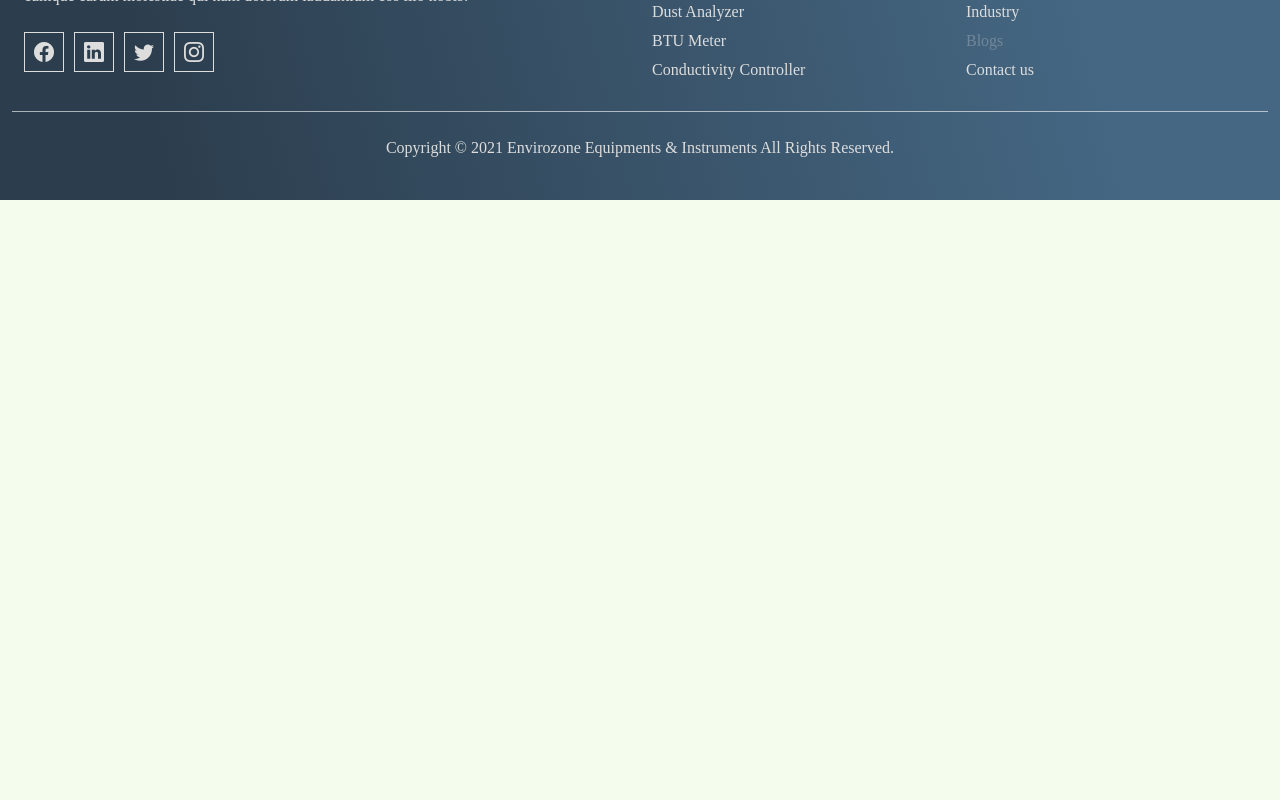
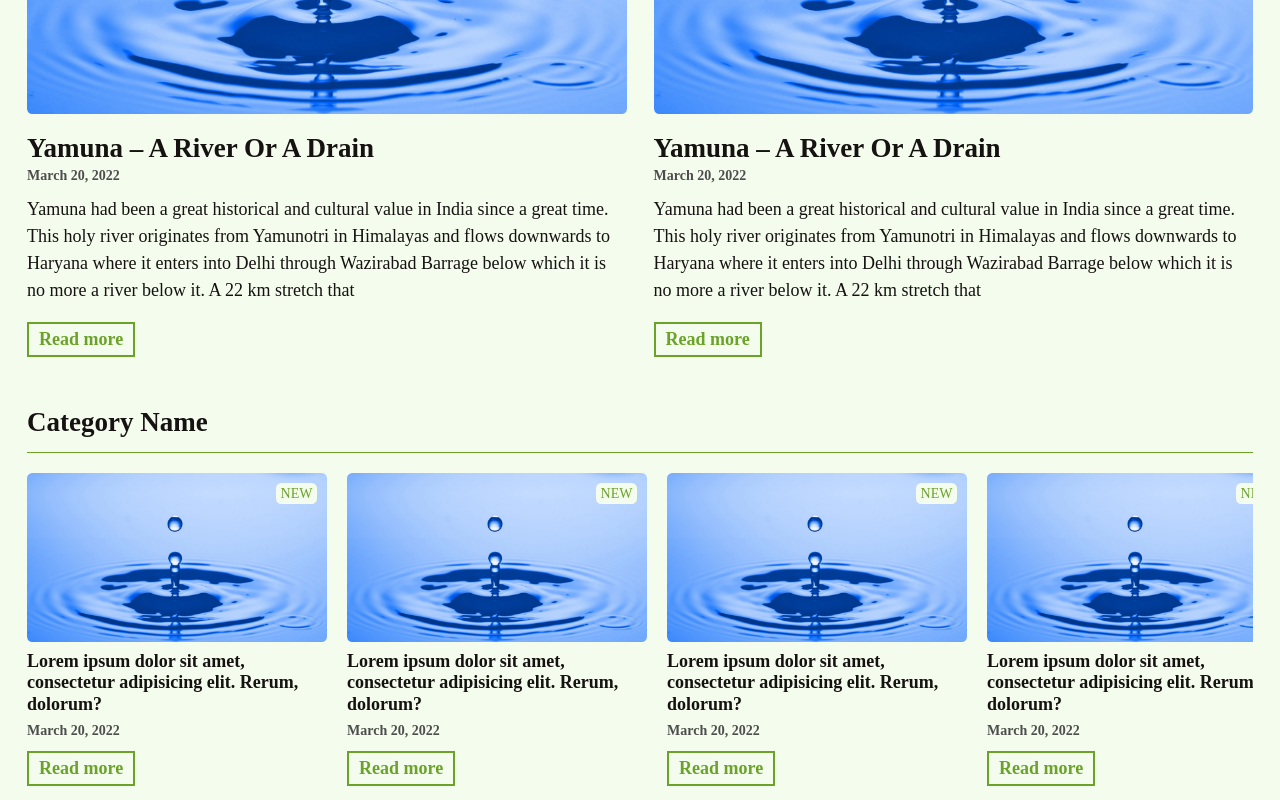
Before and after one commit to ny4899/e2i, a React (Create React App) app: page /#/blogs in a window 1280 px wide. Shown: the part 360-1160 px from the top of the page. Before the commit the page ends 800 px from the top, so only its background shows below. Built offline with nearby package versions, Linux system fonts and the light colour scheme; a web font is replaced by a local one.

Commit message:
Added Blog Page

```diff
--- a/src/Assets/CSS/root.css
+++ b/src/Assets/CSS/root.css
@@ -5,9 +5,11 @@
     --darkwhite: #dddddd;
     --green: #6ba229;
     --greendark: #497415;
+    --bodybg : rgb(244, 253, 237);
     /* ------------- */
-    --topnavHeight: 40px !important;
+    --topnavHeight: 40px;
     --mainnavHeight: 70px;
+    font-size: 18px !important;
 }
 * {
     margin: 0;
@@ -19,19 +21,16 @@ a{
     color: var(--dark);
 }
 html{
-
-    width: 100% !important;
+    scroll-behavior: smooth;
 }
 body {
-    width: 100% !important;
-    position: relative;
     font-family: 'Baloo Paaji 2', cursive;
-    overflow-x: hidden !important;
-    background-color: rgb(244, 253, 237);
+    overflow-x: hidden;
+    background-color: var(--bodybg);
 }
 @media only screen and (max-width: 768px) {
     :root{
         --topnavHeight: 30px;
-
+        font-size: 16px !important;
     }
 }
--- /dev/null
+++ b/src/Layouts/Blogs/CategoryBlogSection/CategoryBlogSection.js
@@ -0,0 +1,121 @@
+import React from 'react'
+import "../blogpage.css"
+import drop from "../../../Assets/Images/home/drop.webp"
+
+
+const CategoryBlogSection = () => {
+  return (
+    <div>
+    <div className="container-xxl px-3 px-sm-4 mt-3">
+      <div className="py-1 categoryHeading__box">
+        <h3 className="fs-4 fw-bold">Category Name</h3>
+      </div>
+      <div className="categoryCard__wrapper">
+
+        <div className="category__card">
+          <div className="blogCard__img__box">
+            <img src={drop} className="w-100 rounded-3" alt="" />
+            <div className="card__badge rounded-3">
+              <p className="m-0 px-1 py-0 txt__sm">NEW</p>
+            </div>
+          </div>
+          <h3 className="fs-6 fw-bold mt-2 mb-0">Lorem ipsum dolor sit amet, consectetur adipisicing elit. Rerum, dolorum?
+          </h3>
+          <p className="blog__date__txt mt-1">March 20, 2022</p>
+          <div className="">
+            <a href="#" className="blog__readmore__btn d-inline-block">Read more</a>
+          </div>
+        </div>
+        <div className="category__card">
+          <div className="blogCard__img__box">
+            <img src={drop} className="w-100 rounded-3" alt="" />
+            <div className="card__badge rounded-3">
+              <p className="m-0 px-1 py-0 txt__sm">NEW</p>
+            </div>
+          </div>
+          <h3 className="fs-6 fw-bold mt-2 mb-0">Lorem ipsum dolor sit amet, consectetur adipisicing elit. Rerum, dolorum?
+          </h3>
+          <p className="blog__date__txt mt-1">March 20, 2022</p>
+          <div className="">
+            <a href="#" className="blog__readmore__btn d-inline-block">Read more</a>
+          </div>
+        </div>
+        <div className="category__card">
+          <div className="blogCard__img__box">
+            <img src={drop} className="w-100 rounded-3" alt="" />
+            <div className="card__badge rounded-3">
+              <p className="m-0 px-1 py-0 txt__sm">NEW</p>
+            </div>
+          </div>
+          <h3 className="fs-6 fw-bold mt-2 mb-0">Lorem ipsum dolor sit amet, consectetur adipisicing elit. Rerum, dolorum?
+          </h3>
+          <p className="blog__date__txt mt-1">March 20, 2022</p>
+          <div className="">
+            <a href="#" className="blog__readmore__btn d-inline-block">Read more</a>
+          </div>
+        </div>
+        <div className="category__card">
+          <div className="blogCard__img__box">
+            <img src={drop} className="w-100 rounded-3" alt="" />
+            <div className="card__badge rounded-3">
+              <p className="m-0 px-1 py-0 txt__sm">NEW</p>
+            </div>
+          </div>
+          <h3 className="fs-6 fw-bold mt-2 mb-0">Lorem ipsum dolor sit amet, consectetur adipisicing elit. Rerum, dolorum?
+          </h3>
+          <p className="blog__date__txt mt-1">March 20, 2022</p>
+          <div className="">
+            <a href="#" className="blog__readmore__btn d-inline-block">Read more</a>
+          </div>
+        </div>
+        <div className="category__card">
+          <div className="blogCard__img__box">
+            <img src={drop} className="w-100 rounded-3" alt="" />
+            <div className="card__badge rounded-3">
+              <p className="m-0 px-1 py-0 txt__sm">NEW</p>
+            </div>
+          </div>
+          <h3 className="fs-6 fw-bold mt-2 mb-0">Lorem ipsum dolor sit amet, consectetur adipisicing elit. Rerum, dolorum?
+          </h3>
+          <p className="blog__date__txt mt-1">March 20, 2022</p>
+          <div className="">
+            <a href="#" className="blog__readmore__btn d-inline-block">Read more</a>
+          </div>
+        </div>
+        <div className="category__card">
+          <div className="blogCard__img__box">
+            <img src={drop} className="w-100 rounded-3" alt="" />
+            <div className="card__badge rounded-3">
+              <p className="m-0 px-1 py-0 txt__sm">NEW</p>
+            </div>
+          </div>
+          <h3 className="fs-6 fw-bold mt-2 mb-0">Lorem ipsum dolor sit amet, consectetur adipisicing elit. Rerum, dolorum?
+          </h3>
+          <p className="blog__date__txt mt-1">March 20, 2022</p>
+          <div className="">
+            <a href="#" className="blog__readmore__btn d-inline-block">Read more</a>
+          </div>
+        </div>
+        <div className="category__card">
+          <div className="blogCard__img__box">
+            <img src={drop} className="w-100 rounded-3" alt="" />
+            <div className="card__badge rounded-3">
+              <p className="m-0 px-1 py-0 txt__sm">NEW</p>
+            </div>
+          </div>
+          <h3 className="fs-6 fw-bold mt-2 mb-0">Lorem ipsum dolor sit amet, consectetur adipisicing elit. Rerum, dolorum?
+          </h3>
+          <p className="blog__date__txt mt-1">March 20, 2022</p>
+          <div className="">
+            <a href="#" className="blog__readmore__btn d-inline-block">Read more</a>
+          </div>
+        </div>
+
+      </div>
+    </div>
+  </div>
+
+  )
+}
+
+export default CategoryBlogSection
--- /dev/null
+++ b/src/Layouts/Blogs/TopBlogs/TopBlogs.js
@@ -0,0 +1,48 @@
+import React from 'react'
+import "../blogpage.css"
+import drop from "../../../Assets/Images/home/drop.webp"
+
+const TopBlogs = () => {
+  return (
+    <div>
+    <div className="container-xxl px-3 px-sm-4 mt-4">
+      <div className="row">
+        <div className="col-sm-6 mb-4 mb-sm-0">
+          <div className="d-flex flex-column ">
+            <div className="blogCard__img__box">
+              <img src={drop} className="w-100 rounded-3" alt="" />
+              <div className="card__badge rounded-3">
+                <p className="m-0 px-2 py-1 ">NEW</p>
+              </div>
+            </div>
+            <h3 className="fs-4 fw-bold mt-3 mb-0">Yamuna – A River Or A Drain</h3>
+            <p className="blog__date__txt">March 20, 2022</p>
+            <p className="">{"Yamuna had been a great historical and cultural value in India since a great time. This holy river originates from Yamunotri in Himalayas and flows downwards to Haryana  where it enters into Delhi through Wazirabad Barrage below which it is no more a river below it. A 22 km stretch that"}</p>
+            <div className="">
+              <a href="#" className="blog__readmore__btn d-inline-block">Read more</a>
+            </div>
+          </div>
+        </div>
+        <div className="col-sm-6">
+          <div className="d-flex flex-column ">
+            <div className="blogCard__img__box">
+              <img src={drop} className="w-100 rounded-3" alt="" />
+              <div className="card__badge rounded-3">
+                <p className="m-0 px-2 py-1 ">NEW</p>
+              </div>
+            </div>
+            <h3 className="fs-4 fw-bold mt-3 mb-0">Yamuna – A River Or A Drain</h3>
+            <p className="blog__date__txt">March 20, 2022</p>
+            <p className="">{"Yamuna had been a great historical and cultural value in India since a great time. This holy river originates from Yamunotri in Himalayas and flows downwards to Haryana  where it enters into Delhi through Wazirabad Barrage below which it is no more a river below it. A 22 km stretch that"}</p>
+            <div className="">
+              <a href="#" className="blog__readmore__btn d-inline-block">Read more</a>
+            </div>
+          </div>
+        </div>
+      </div>
+    </div>
+  </div>
+  )
+}
+
+export default TopBlogs
--- /dev/null
+++ b/src/Layouts/Blogs/blogpage.css
@@ -0,0 +1,57 @@
+
+.blog__date__txt{
+  color: rgb(77, 77, 77);
+  font-size: 14px ;
+  font-weight: bold;
+  margin-bottom: 10px;
+}
+
+.blog__readmore__btn {
+  text-decoration: none;
+  padding: 2px 10px;
+  transition: all 0.3s;
+  font-weight: bolder;
+  border: 2px solid var(--green);
+  color: var(--green);
+}
+.blog__readmore__btn:hover {
+  background-color: var(--green);
+  color: var(--white);
+}
+.blogCard__img__box{
+  position: relative;
+}
+.blogCard__img__box .card__badge{
+  position: absolute;
+  top: 10px;
+  right: 10px;
+  background-color: var(--bodybg);
+}
+.card__badge p{
+  color: var(--green);
+}
+.card__badge .txt__sm{
+  font-size: 14px;
+}
+.categoryHeading__box{
+  border-bottom: 1px solid var(--green);
+}
+.categoryCard__wrapper{
+  overflow-x: scroll;
+  display: flex;
+  padding: 20px 0px;
+}
+.categoryCard__wrapper::-webkit-scrollbar {
+  display: none !important;
+}
+.category__card{
+  flex-basis: 300px;
+  flex-grow: 0;
+  flex-shrink: 0;
+  margin-right: 20px;
+}
+@media only screen and (max-width: 576px) {
+  .category__card{
+    flex-basis: 240px;
+  }
+}
--- a/src/Pages/Blogs.js
+++ b/src/Pages/Blogs.js
@@ -1,10 +1,20 @@
 import React from 'react'
+
+import TopBlogs from '../Layouts/Blogs/TopBlogs/TopBlogs'
+import CategoryBlogSection from '../Layouts/Blogs/CategoryBlogSection/CategoryBlogSection'
+import InformationSection from '../Layouts/Home/InformationSection'
 
 const Blogs = () => {
   return (
-    <div>
-      <h1>Blogs</h1>
+    <>
+    <TopBlogs />
+    <div className='py-4'>
+    <CategoryBlogSection />
+    <CategoryBlogSection />
+    <CategoryBlogSection />
     </div>
+    <InformationSection />
+    </>
   )
 }
 
```
